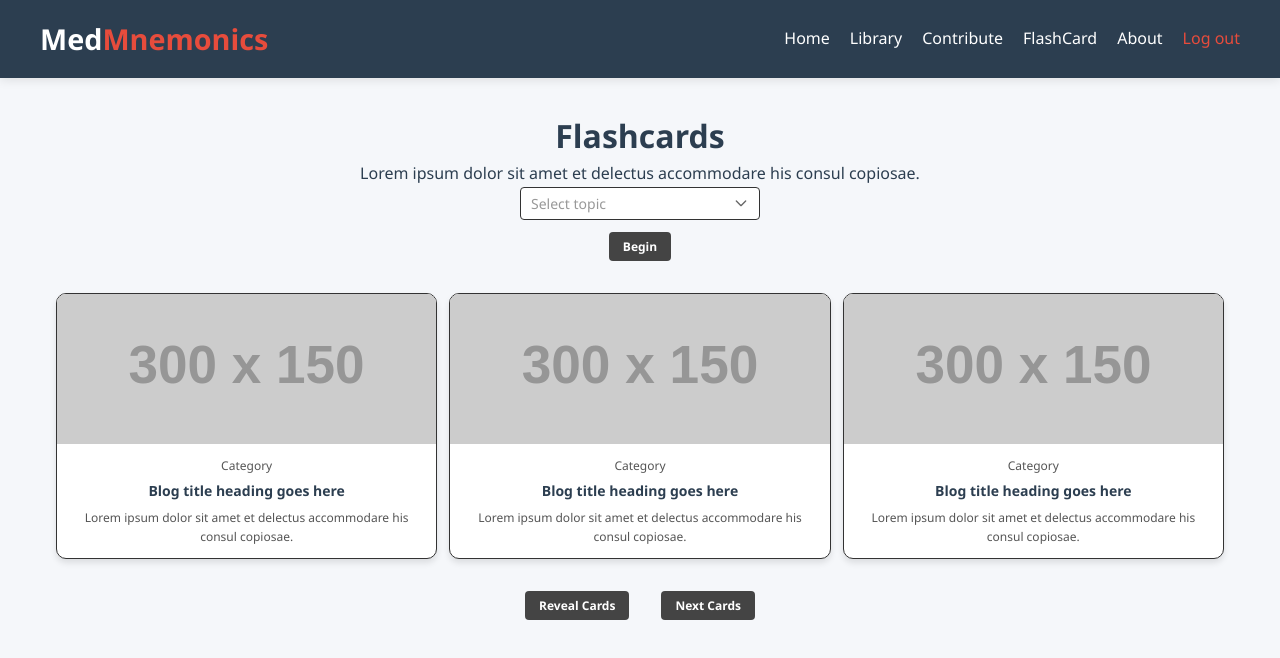
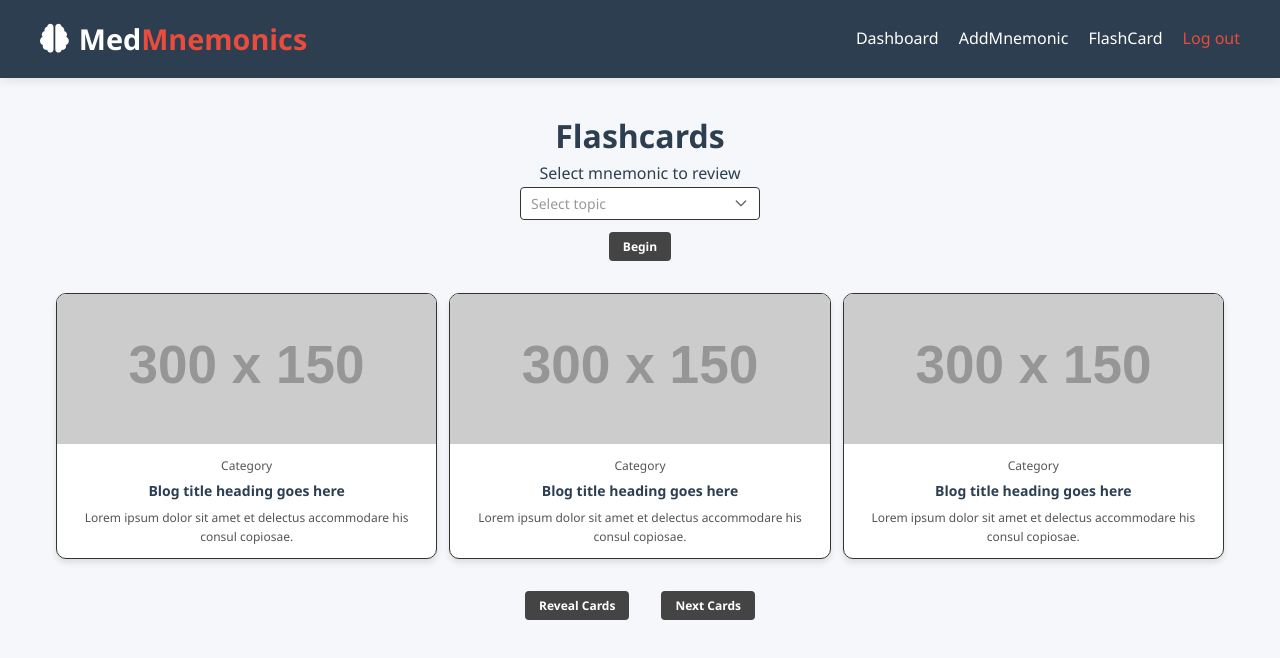
Before and after one commit to Jshuuuuuuu/MedicalMnemonics, a plain HTML site: page frontEnd/flashcards/index.html in a window 1280 px wide. Drawn offline with Linux system fonts and the light colour scheme; placeholder pictures from the web are drawn by us; a script that the page names is missing.

Commit message:
header fix for add,dashboard and flashcard

```diff
--- a/frontEnd/flashcards/index.html
+++ b/frontEnd/flashcards/index.html
@@ -11,21 +11,21 @@
 <body>
   <header>
     <nav>
-      <a href="#" class="logo">Med<span>Mnemonics</span></a>
-      <div class="nav-links">
-        <a href="#">Home</a>
-        <a href="#">Library</a>
-        <a href="#">Contribute</a>
-        <a href="#">FlashCard</a>
-        <a href="#">About</a>
-        <a href="#" class="logout">Log out</a>
-      </div>
+        <a href="#" class="logo">
+                <i class="fas fa-brain"></i>Med<span>Mnemonics</span>
+        </a>
+        <div class="nav-links">
+            <a href="/frontEnd/dashboard/index.html">Dashboard</a>
+            <a href="/frontEnd/addmnemonic/index.html">AddMnemonic</a>
+            <a href="/frontEnd/flashcards/index.html">FlashCard</a>
+            <a href="#" class="logout">Log out</a>
+        </div>
     </nav>
   </header>
 
   <main class="flashcards-container">
     <h1>Flashcards</h1>
-    <p>Lorem ipsum dolor sit amet et delectus accommodare his consul copiosae.</p>
+    <p>Select mnemonic to review</p>
 
     <form>
       <select aria-label="Select topic">
--- a/frontEnd/flashcards/styles.css
+++ b/frontEnd/flashcards/styles.css
@@ -39,10 +39,16 @@ nav {
 }
 
 .logo {
-  font-size: 1.8rem;
-  font-weight: 700;
-  color: white;
-  text-decoration: none;
+    font-size: 1.8rem;
+    font-weight: 700;
+    color: white;
+    text-decoration: none;
+    display: flex;
+    align-items: center;
+}
+
+.logo i {
+    margin-right: 10px;
 }
 
 .logo span {
```
Also changed, not shown: frontEnd/addmnemonic/index.html (+3 -4 lines), frontEnd/dashboard/index.html (+3 -4 lines).
